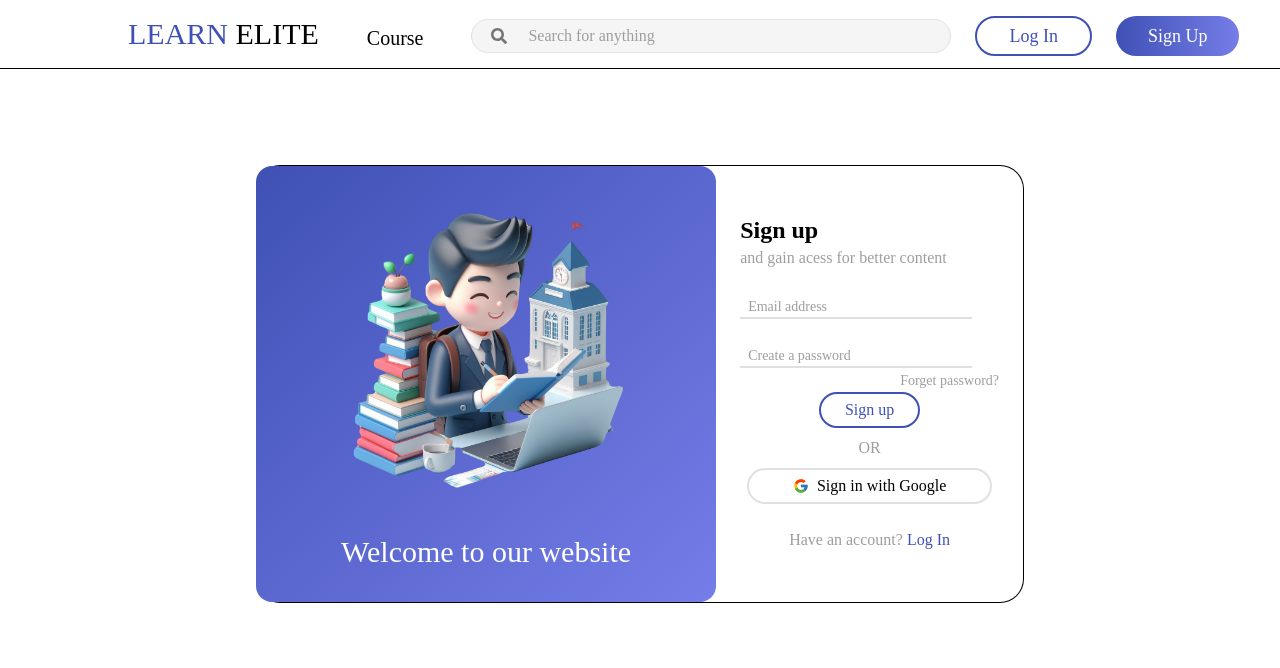
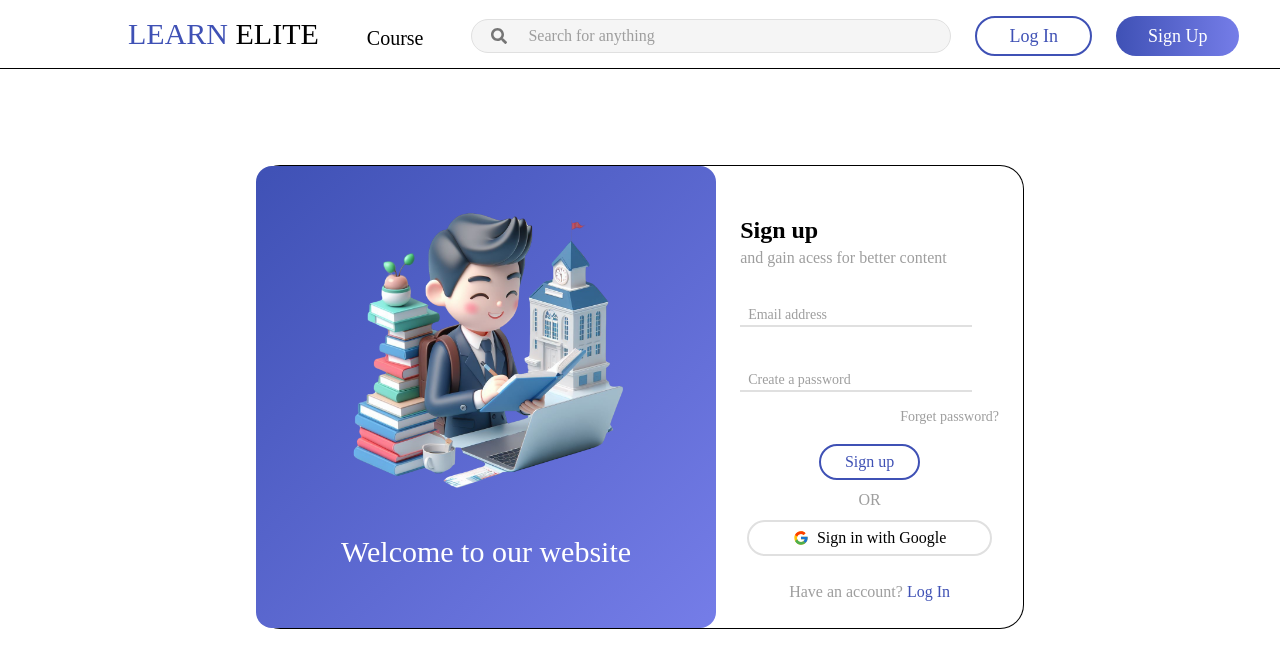
Before and after one commit to Jenesix/skku-webprogramming-Finalproject, a Next.js app: page /signup in a window 1280 px wide. Shown: the top 668 px of the page. Built offline with nearby package versions, Linux system fonts and the light colour scheme.

Commit message:
little fix signup

```diff
--- a/app/signup/page.js
+++ b/app/signup/page.js
@@ -26,12 +26,12 @@ export default function Login() {
                 <br/>
 
                 <div className=" relative mb-6" data-te-input-wrapper-init>
-                  <div className="w-56 relative group">
+                  <div className="w-56 relative group mt-2">
                       <input type="e-mail" id="e-mail" required className=" h-6 px-4 text-md peer bg-white outline-none border-b-2 group-focus-within:border-main peer-valid:border-main"/>
                       <label for="e-mail" className="transform transition-all absolute top-0 left-0 h-full flex items-center pl-2 text-sm group-focus-within:text-xs peer-valid:test-xs group-focus-within:h-1/2 peer-valid:h-1/2 group-focus-within:-translate-y-full peer-valid:-translate-y-full group-focus-within:pl-0 peer-valid:pl-0 text-gray-400 peer-focus:text-main ">Email address</label>
                   </div>
                 </div>
-                <div className=" relative mb-0.25" data-te-input-wrapper-init>
+                <div className=" relative mb-3 mt-10" data-te-input-wrapper-init>
                   <div className="w-56 relative group">
                       <input type="password" id="password" required className=" h-6 px-4 text-md peer bg-white outline-none border-b-2 group-focus-within:border-main peer-valid:border-main"/>
                       <label for="password" className="transform transition-all absolute top-0 left-0 h-full flex items-center pl-2 text-sm group-focus-within:text-xs peer-valid:test-xs group-focus-within:h-1/2 peer-valid:h-1/2 group-focus-within:-translate-y-full peer-valid:-translate-y-full group-focus-within:pl-0 peer-valid:pl-0 text-gray-400 peer-focus:text-main ">Create a password</label>
@@ -40,7 +40,7 @@ export default function Login() {
                 <a href="" className="text-gray-400 text-sm ml-40 mt-1 whitespace-nowrap">Forget password?</a>
               </div>
 
-              <div className="flex flex-col  place-items-center text-center">
+              <div className="flex flex-col  place-items-center text-center mt-4">
                 <button className="rounded-3xl border-2 border-main text-main px-6 py-1 hover:text-white hover:bg-main transition-all duration-300 transform hover:scale-105">
                   Sign up
                 </button>
```
